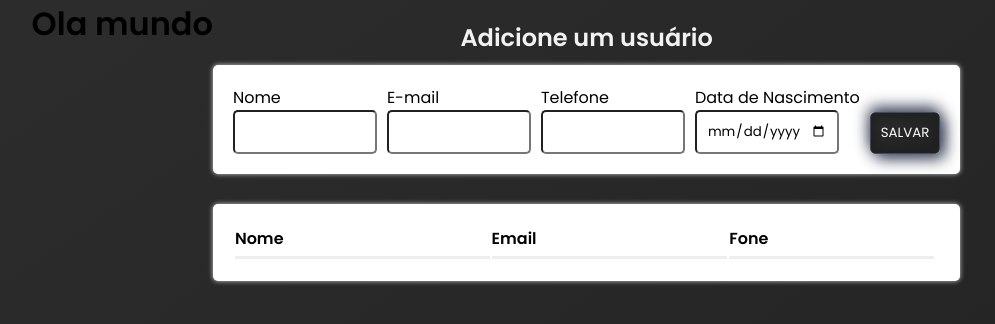
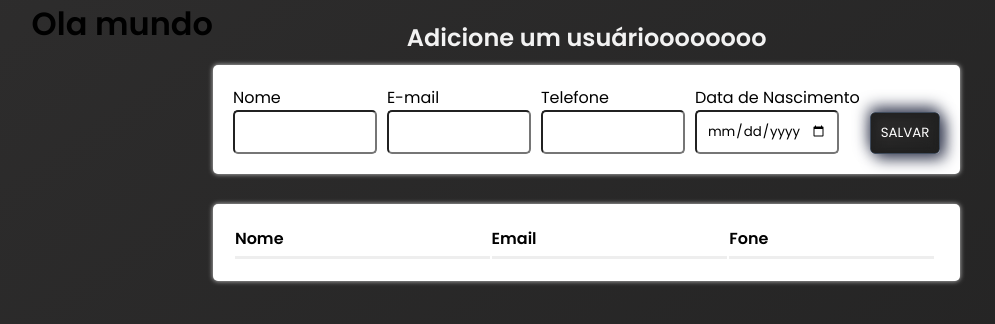
Before and after one commit to Willexe/Devops-av2, a React (Create React App) app: page / in a window 1280 px wide. Shown: the top 324 px of the page, without its empty margins (144-1139 px from the left). Built offline with nearby package versions, Linux system fonts and the light colour scheme.

Commit message:
testprof

```diff
--- a/src/App.js
+++ b/src/App.js
@@ -42,7 +42,7 @@ function App() {
   return (
     <>
       <Container>
-        <Title>Adicione um usuário</Title>
+        <Title>Adicione um usuárioooooooo</Title>
         <Form onEdit={onEdit} setOnEdit={setOnEdit} getUsers={getUsers} />
         <Grid setOnEdit={setOnEdit} users={users} setUsers={setUsers} />
       </Container>
```
